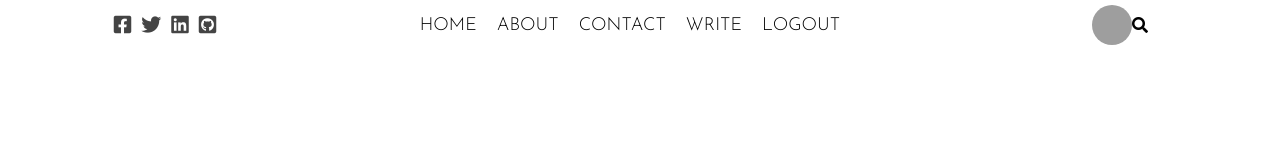
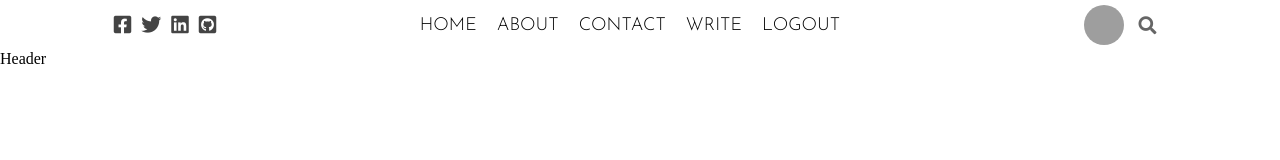
Before and after one commit to MrAzadT/react-app-P-Hero, a React (Create React App) app: page / in a window 1280 px wide. Shown: the top 160 px of the page. Built offline with nearby package versions, Linux system fonts and the light colour scheme; grey boxes are pictures that could not be loaded.

Commit message:
function

```diff
--- a/src/App.js
+++ b/src/App.js
@@ -1,7 +1,13 @@
+import Header from "./header/Header";
 import TopBar from "./topbar/TopBar";
 
 function App() {
-  return <TopBar />;
+  return (
+    <div>
+      <TopBar />
+      <Header />
+    </div>
+  );
 }
 
 export default App;
--- /dev/null
+++ b/src/header/Header.jsx
@@ -0,0 +1,7 @@
+import React from "react";
+
+function Header() {
+  return <div>Header</div>;
+}
+
+export default Header;
--- a/src/topbar/TopBar.css
+++ b/src/topbar/TopBar.css
@@ -43,3 +43,10 @@
   font-weight: 300;
   cursor: pointer;
 }
+
+.topSearchIcon {
+  font-size: 18px;
+  color: #666;
+  cursor: pointer;
+  margin-left: 15px;
+}
```
Also changed, not shown: src/header/header.css (added).
